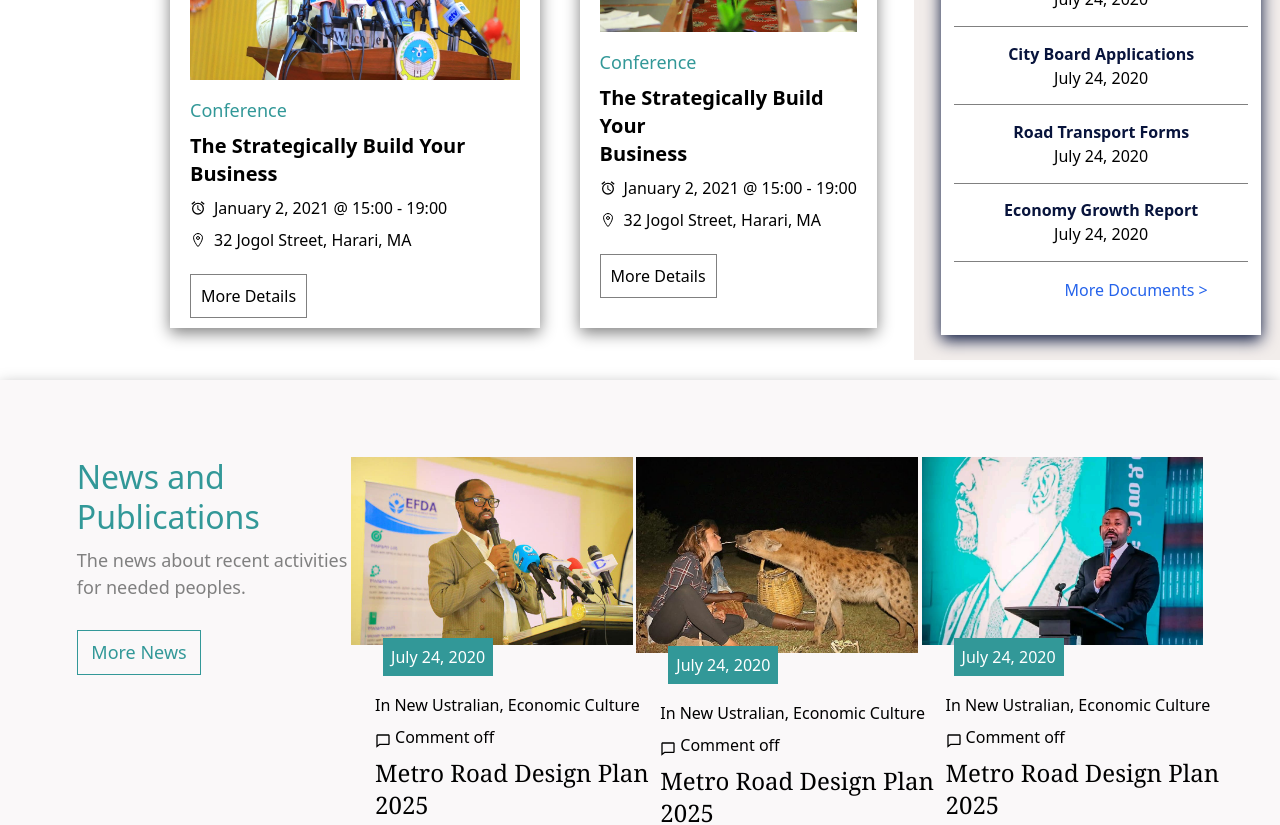
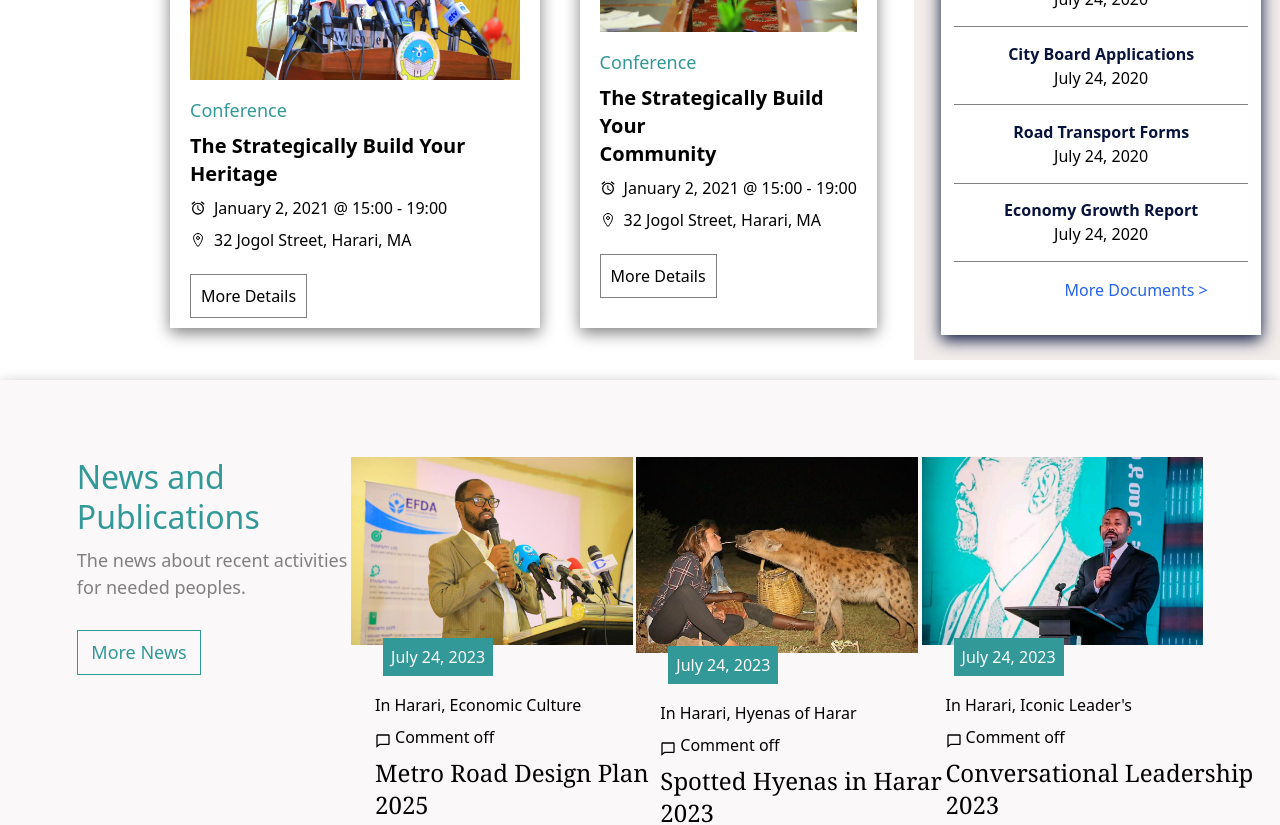
Before and after one commit to fufex3934/frontend, a React (Vite) app: page / in a window 1280 px wide. Shown: the part 3200-4025 px from the top of the page. Built offline with nearby package versions, Linux system fonts and the light colour scheme.

Commit message:
ME Commited

```diff
--- a/src/components/body/News.jsx
+++ b/src/components/body/News.jsx
@@ -14,48 +14,48 @@ const News = () => {
         <div className='news-show'>
             <a href="">
                 <img src="images/new1.jpg" alt="" />
-                <span className='text-white bg-[#329898] p-2 ms-8 spa'>July 24, 2020</span>
+                <span className='text-white bg-[#329898] p-2 ms-8 spa'>July 24, 2023</span>
             </a>
             <div className="p-6">
                 <p className=''>In
-                    <a href="" className='ms-1 hover:text-red-600 op'>New Ustralian</a>,
-                    <a href="" className='ms-1 hover:text-red-600 op'>Economic Culture</a><br />
+                    <a href="" className='ms-1 hover:text-[#329898] op'>Harari</a>,
+                    <a href="" className='ms-1 hover:text-[#329898] op'>Economic Culture</a><br />
                     <span className='flex p-2'><BiComment className='mt-2 mr-1 -ml-2' />Comment off</span>
                 </p>
-                <a href="" className='text-2xl hover:text-red-600 font-serif a'>Metro Road Design Plan <br />2025</a><br />
-                <a href="" className='text-md flex font-light mt-6 continue'>Continue Reading<HiOutlineArrowLongRight className='ms-2 mt-2' /></a>
+                <a href="" className='text-2xl hover:text-[#329898] font-serif a'>Metro Road Design Plan <br />2025</a><br />
+                <a href="" className='text-md flex font-light mt-6 continue hover:text-[#329898]'>Continue Reading<HiOutlineArrowLongRight className='ms-2 mt-2' /></a>
             </div>
         </div>
 
         <div className='news-show'>
             <a href="">
                 <img src="images/new2.jpg" alt="" />
-                <span className='text-white bg-[#329898] p-2 ms-8 spa'>July 24, 2020</span>
+                <span className='text-white bg-[#329898] p-2 ms-8 spa'>July 24, 2023</span>
             </a>
             <div className="p-6">
                   <p className=''>In
-                      <a href="" className='ms-1 hover:text-red-600 op'>New Ustralian</a>,
-                      <a href="" className='ms-1 hover:text-red-600 op'>Economic Culture</a><br />
+                      <a href="" className='ms-1 hover:text-[#329898] op'>Harari</a>,
+                      <a href="" className='ms-1 hover:text-[#329898] op'>Hyenas of Harar</a><br />
                       <span className='flex p-2'><BiComment className='mt-2 mr-1 -ml-2' />Comment off</span>
                   </p>
-                  <a href="" className='text-2xl hover:text-red-600 font-serif a'>Metro Road Design Plan <br />2025</a><br />
-                  <a href="" className='text-md flex font-light mt-6 continue'>Continue Reading<HiOutlineArrowLongRight className='ms-2 mt-2' /></a>
+                  <a href="" className='text-2xl hover:text-[#329898] font-serif a'>Spotted Hyenas in Harar <br />2023</a><br />
+                  <a href="" className='text-md flex font-light mt-6 continue hover:text-[#329898]'>Continue Reading<HiOutlineArrowLongRight className='ms-2 mt-2' /></a>
             </div>
         </div>
 
         <div className='news-show'>
             <a href="">
                 <img  src="images/new3.jpg" alt="" />
-                <span className='text-white bg-[#329898] p-2 ms-8 spa'>July 24, 2020</span>
+                <span className='text-white bg-[#329898] p-2 ms-8 spa'>July 24, 2023</span>
             </a>
             <div className="p-6">
                 <p className=''>In
-                    <a href="" className='ms-1 hover:text-red-600 op'>New Ustralian</a>,
-                    <a href="" className='ms-1 hover:text-red-600 op'>Economic Culture</a><br />
+                    <a href="" className='ms-1 hover:text-[#329898] op'>Harari</a>,
+                    <a href="" className='ms-1 hover:text-[#329898] op'>Iconic Leader's</a><br />
                     <span className='flex p-2'><BiComment className='mt-2 mr-1 -ml-2' />Comment off</span>
                 </p>
-                <a href="" className='text-2xl hover:text-red-600 font-serif a'>Metro Road Design Plan <br />2025</a><br />
-                <a href="" className='text-md flex font-light mt-6 continue'>Continue Reading<HiOutlineArrowLongRight className='ms-2 mt-2' /></a>
+                  <a href="" className='text-2xl hover:text-[#329898] font-serif a'>Conversational Leadership <br />2023</a><br />
+                <a href="" className='text-md flex font-light mt-6 continue hover:text-[#329898]'>Continue Reading<HiOutlineArrowLongRight className='ms-2 mt-2' /></a>
             </div>
         </div>
 
--- a/src/components/body/UpcomingEvent.jsx
+++ b/src/components/body/UpcomingEvent.jsx
@@ -26,7 +26,7 @@ const UpcomingEvent = () => {
                           <a href="" className='text-[#329898] text-lg'>Conference</a><br />
                     </div>
                     <div className='pt-2'>
-                        <a href="" className='text-xl font-semibold'>The Strategically Build Your<br />Business</a>
+                          <a href="" className='text-xl font-semibold'>The Strategically Build Your<br />Heritage</a>
                     </div>
                       <div className='pt-2 whitespace-nowrap flex text-center'>
                           <MdOutlineAlarm className='relative top-1' />
@@ -49,7 +49,7 @@ const UpcomingEvent = () => {
                           <a href="" className='text-[#329898] text-lg'>Conference</a><br />
                     </div>
                     <div className='pt-2'>
-                        <a href="" className='text-xl font-semibold'>The Strategically Build Your<br />Business</a>
+                        <a href="" className='text-xl font-semibold'>The Strategically Build Your<br />Community</a>
                     </div>
                     <div className='pt-2 whitespace-nowrap flex text-center'>
                         <MdOutlineAlarm className='relative top-1'/>
--- a/src/components/body/css/News.css
+++ b/src/components/body/css/News.css
@@ -33,8 +33,8 @@
     padding: 3% 5%;
 }
 .main-news .sub-news button:hover{
-    color: rgb(206, 16, 16);
-    border: 1px solid rgb(206, 35, 16);
+    color: white;
+    background-color: #329898;
 }
 .main-news .news-show{
     /* box-shadow: #08143c 0px 5px 15px; */
```
